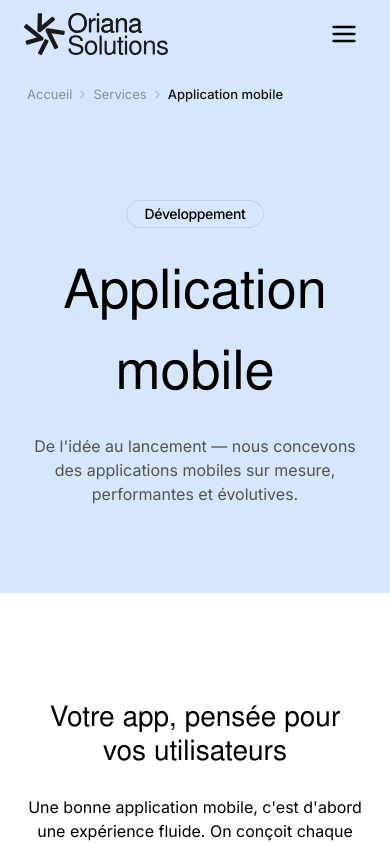
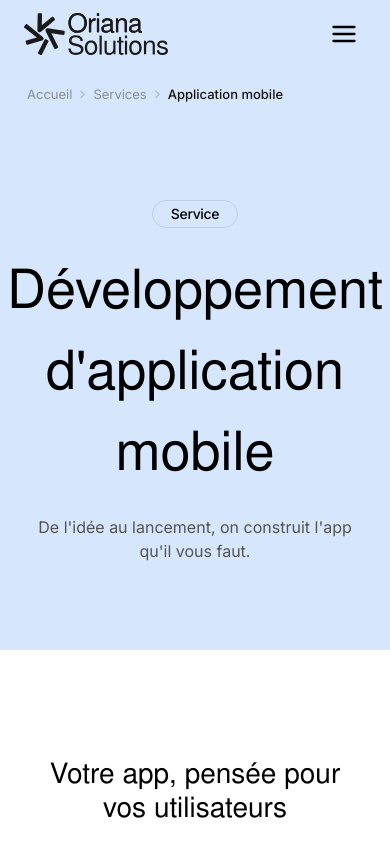
Before and after one commit to MathieuGames/orianasolutions-website, a Next.js app: page /developpement-application-mobile in a window 390 px wide. Shown: the top 844 px of the page. Built offline with nearby package versions, Linux system fonts and the light colour scheme.

Commit message:
fix: Service tag + correct mobile hero on application mobile page

```diff
--- a/app/developpement-application-mobile/page.tsx
+++ b/app/developpement-application-mobile/page.tsx
@@ -26,9 +26,9 @@ export default function page() {
       <div className="bg-primary-light md:bg-transparent">
         <Breadcrumb items={[{ label: "Services", href: "/services" }, { label: "Application mobile" }]} />
         <AboutSectionMobileBlock
-          tag="Développement"
-          title="Application mobile"
-          description="De l'idée au lancement — nous concevons des applications mobiles sur mesure, performantes et évolutives."
+          tag="Service"
+          title="Développement d'application mobile"
+          description="De l'idée au lancement, on construit l'app qu'il vous faut."
         />
       </div>
       <HeroSection />
--- a/components/case-study/hero-section.tsx
+++ b/components/case-study/hero-section.tsx
@@ -13,7 +13,7 @@ export const HeroSection = ({ title = "Développement d'application mobile" }: {
     <>
       <Container className="w-full max-w-[90%]">
         <div className=" sm:flex hidden flex-col items-center gap-6 pt-10 ">
-          <Tag>Services</Tag>
+          <Tag>Service</Tag>
 
           <Typography variant="h2" className="text-center">
             {title}
```
